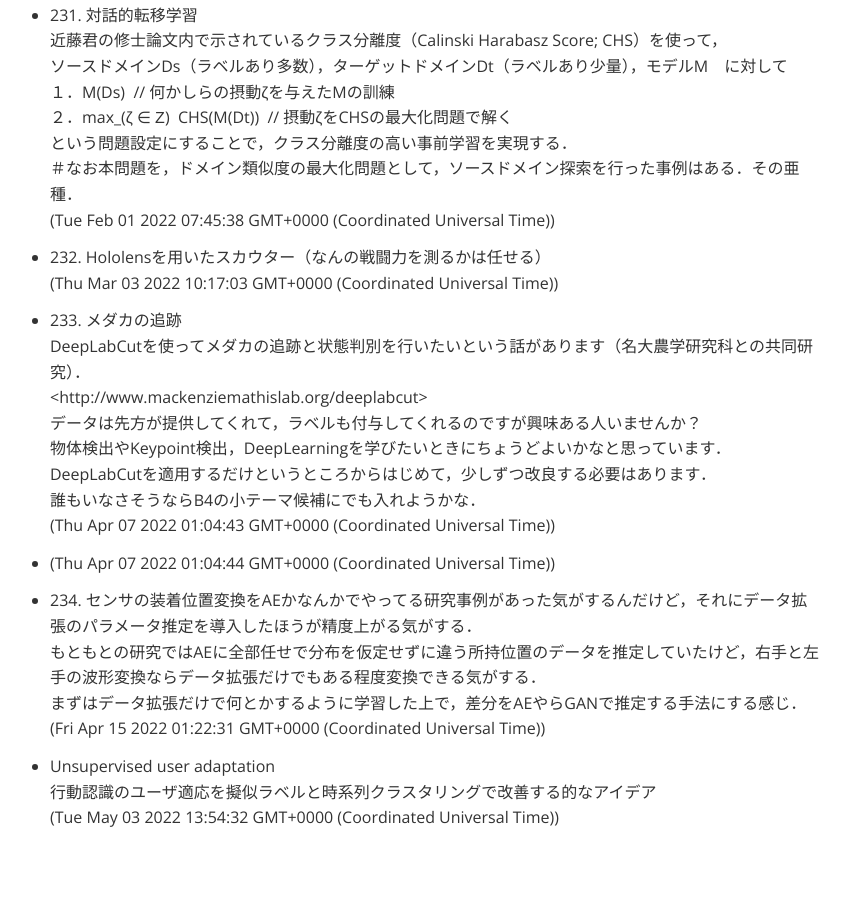
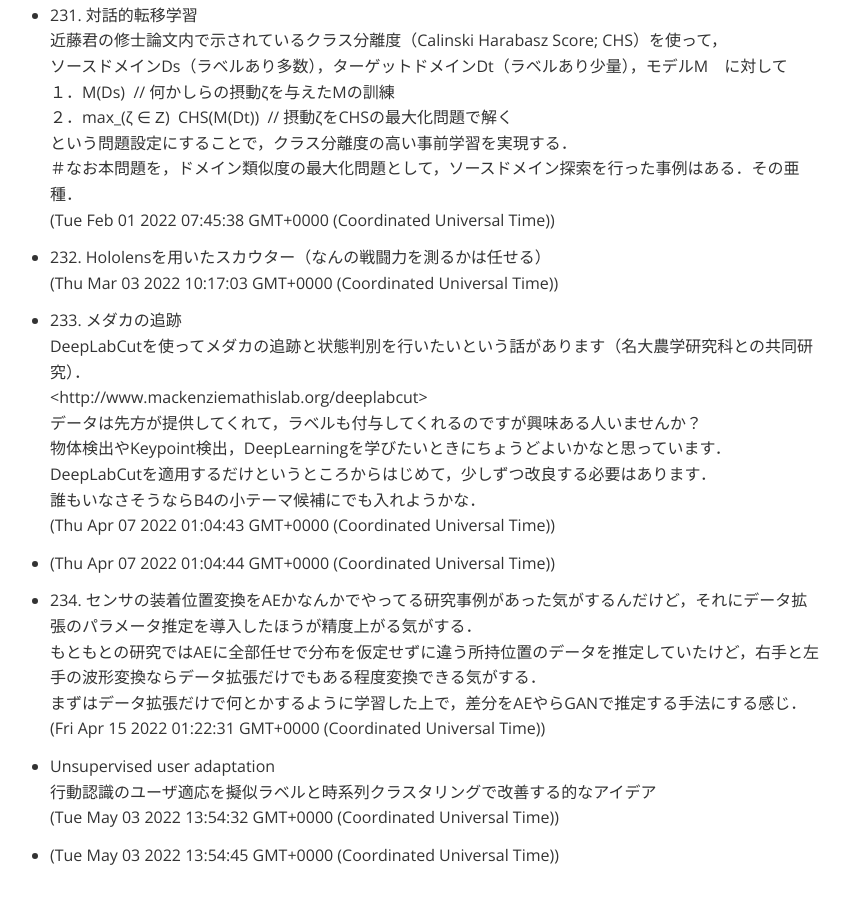
Before and after one commit to haselab-dev/idea_summary_site_by_annony_chan, a plain HTML site: page index.html in a window 1280 px wide. Shown: the part 2358-3262 px from the top of the page, without its empty margins (220-1069 px from the left). Drawn offline with nearby package versions, Linux system fonts and the light colour scheme.

Commit message:
update content

```diff
--- a/index.html
+++ b/index.html
@@ -655,6 +655,7 @@ DeepLabCutを適用するだけというところからはじめて，少しず
 まずはデータ拡張だけで何とかするように学習した上で，差分をAEやらGANで推定する手法にする感じ．</span><div>(Fri Apr 15 2022 01:22:31 GMT+0000 (Coordinated Universal Time))</div></li>
             <li><span>Unsupervised user adaptation
 行動認識のユーザ適応を擬似ラベルと時系列クラスタリングで改善する的なアイデア</span><div>(Tue May 03 2022 13:54:32 GMT+0000 (Coordinated Universal Time))</div></li>
+            <li><span></span><div>(Tue May 03 2022 13:54:45 GMT+0000 (Coordinated Universal Time))</div></li>
         </ul>
     </div></div>
 </body>
```
